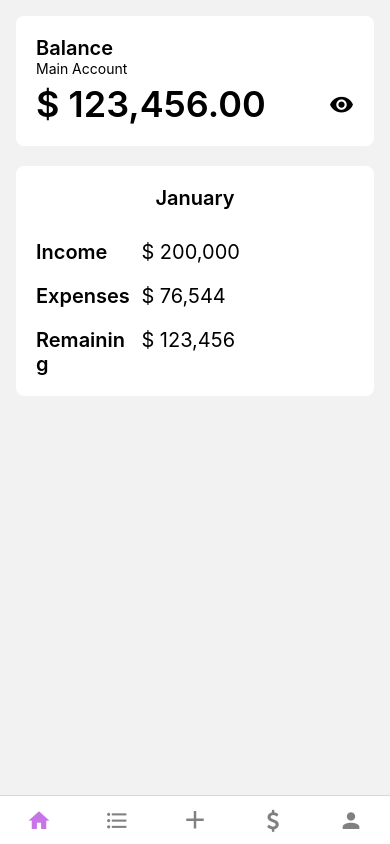
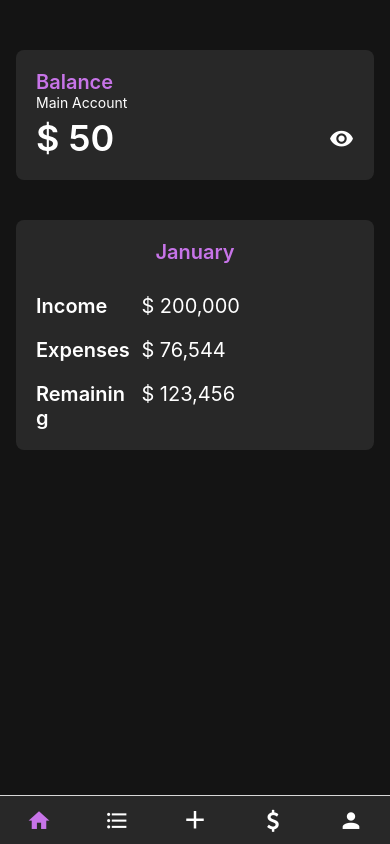
Before and after one commit to choidavid4/savvy, a React Native app: screen /Home in a window 390 px wide. Built offline with nearby package versions, Linux system fonts and the light colour scheme.

Commit message:
shift to dark mode

```diff
--- a/src/components/Button.js
+++ b/src/components/Button.js
@@ -12,7 +12,7 @@ function Button({onPress, text, type}) {
 
 const getStyle = (type) => {
     const result = {
-        backgroundColor: COLORS.accent ,
+        backgroundColor: COLORS.primary ,
         color: COLORS.font,
         borderRadius: 20,
         fontSize: SIZES.p,
@@ -23,7 +23,7 @@ const getStyle = (type) => {
 
     switch(type) {
         case "primary":
-            result.backgroundColor = COLORS.accent;
+            result.backgroundColor = COLORS.primary;
             break;
         case "secondary":
             result.backgroundColor = COLORS.secondary;
--- a/src/router/MenuTabs.js
+++ b/src/router/MenuTabs.js
@@ -1,5 +1,5 @@
 import { createBottomTabNavigator } from '@react-navigation/bottom-tabs';
-import React from 'react'
+import React, { useState } from 'react'
 import Home from '../views/Home';
 import Categories from '../views/Categories';
 import New from '../views/New';
@@ -14,33 +14,34 @@ const Tab = createBottomTabNavigator();
 function MenuTabs() {
     return (
       <Tab.Navigator screenOptions={{
-        headerShown: false
+        headerShown: false,
+        tabBarStyle: { backgroundColor: COLORS.containerBackground }
       }}>
         <Tab.Screen name="Home" component={Home} options={{
-          tabBarIcon: ({ focused, color, size }) => <Icon name="home" size={25} color={focused ? COLORS.accent : "grey"} />,
+          tabBarIcon: ({ focused, color, size }) => <Icon name="home" size={25} color={focused ? COLORS.primary : COLORS.font} />,
           tabBarShowLabel: false
         }}/>
         <Tab.Screen name="Categories" component={Categories}
           options={{
-          tabBarIcon: ({ focused, color, size }) => <Icon name="format-list-bulleted" size={25} color={focused ? COLORS.accent : "grey"} />,
+          tabBarIcon: ({ focused, color, size }) => <Icon name="format-list-bulleted" size={25} color={focused ? COLORS.primary : COLORS.font} />,
           tabBarShowLabel: false
         }}
         />
         <Tab.Screen name="New" component={New}
           options={{
-          tabBarIcon: ({ focused, color, size }) => <Icon name="plus" size={30} color={focused ? COLORS.accent : "grey"} />,
+          tabBarIcon: ({ focused, color, size }) => <Icon name="plus" size={30} color={focused ? COLORS.primary : COLORS.font} />,
           tabBarShowLabel: false
         }}
         />
         <Tab.Screen name="Savings" component={Savings}
           options={{
-          tabBarIcon: ({ focused, color, size }) => <IconFontisto name="dollar" size={22} color={focused ? COLORS.accent : "grey"} />,
+          tabBarIcon: ({ focused, color, size }) => <IconFontisto name="dollar" size={22} color={focused ? COLORS.primary : COLORS.font} />,
           tabBarShowLabel: false
         }}
         />
         <Tab.Screen name="Profile" component={Profile}
           options={{
-          tabBarIcon: ({ focused, color, size }) => <Icon name="account" size={25} color={focused ? COLORS.accent : "grey"} />,
+          tabBarIcon: ({ focused, color, size }) => <Icon name="account" size={25} color={focused ? COLORS.primary : COLORS.font} />,
           tabBarShowLabel: false
         }}
         />
--- a/src/styles/constants.js
+++ b/src/styles/constants.js
@@ -1,8 +1,10 @@
 export const COLORS = {
-    background: '#1f1f1f',
-    font: 'black',
-    accent: '#c774e8',
-    secondary: "#bfbfbf"
+    background: '#141414',
+    containerBackground: "#282828",
+    font: 'white',
+    primary: '#c774e8',
+    secondary: "#505050",
+    accent: "#94F88C"
 }
 
 export const SIZES = {
@@ -11,3 +13,7 @@ export const SIZES = {
     h3: 20,
     p: 14
 }
+
+export const FONTS = {
+    primary: 'Monserrat'
+}
--- a/src/styles/style.js
+++ b/src/styles/style.js
@@ -34,13 +34,16 @@ export const globalStyles = StyleSheet.create({
     mainContainer: {
         flex: 1,
         padding: 16,
+        paddingTop: 50,
         alignItems: 'center',
-        gap: 20
+        gap: 40,
+        backgroundColor: COLORS.background
     },
     card: {
         padding: 20,
         backgroundColor: 'white',
         borderRadius: 8,
-        width: "100%"
+        width: "100%",
+        backgroundColor: COLORS.containerBackground
     }
 });
--- a/src/views/Categories.js
+++ b/src/views/Categories.js
@@ -1,11 +1,11 @@
 import React from 'react'
 import { Text, View } from 'react-native'
-import Title from '../components/Title'
+import { globalStyles } from '../styles/style'
 
 function Categories() {
   return (
-    <View style={{ flex: 1, justifyContent: 'center', alignItems: 'center' }}>
-        <Title>Categories</Title>
+    <View style={globalStyles.mainContainer}>
+        <Text style={ globalStyles.h1 }>Categories</Text>
     </View>
   )
 }
--- a/src/views/Home.js
+++ b/src/views/Home.js
@@ -1,22 +1,28 @@
-import React from 'react'
+import React, { useState } from 'react'
 import { StyleSheet, Text, View } from 'react-native'
 import { globalStyles } from '../styles/style'
 import Icon from 'react-native-vector-icons/MaterialCommunityIcons';
 import { COLORS, SIZES } from '../styles/constants';
 
 function Home() {
+  const [balance, setBalance] = useState(0);
+
+  setTimeout(() => {
+    setBalance(balance + 10);
+  }, 1000)
+
   return (
-    <View style={styles.homeContainer}>
+    <View style={globalStyles.mainContainer}>
         <View style={styles.container}>
-          <Text style={globalStyles.h3} >Balance</Text>
-          <Text style={globalStyles.p} >Main Account</Text>
+          <Text style={{...globalStyles.h3, color: COLORS.primary}} >Balance</Text>
+          <Text style={[globalStyles.p]} >Main Account</Text>
           <View style={{width: '100%', marginTop: 5, flexDirection: 'row', justifyContent: 'space-between', alignItems: 'center'}}>
-            <Text style={globalStyles.h1} >$ 123,456.00</Text>
+            <Text style={[globalStyles.h1]} >$ {balance}</Text>
             <Icon name="eye" size={25} color={COLORS.font} />
           </View>
         </View>
         <View style={{...styles.container, gap: 20}}>
-          <Text style={{...globalStyles.h3, textAlign: "center", marginBottom: 10}}>January</Text>
+          <Text style={{...globalStyles.h3, textAlign: "center", marginBottom: 10, color: COLORS.primary}}>January</Text>
           <View style={styles.horizontalContainer}>
             <Text style={[globalStyles.h3, { width: "30%", textAlign: "left" }]}>Income</Text>
             <Text style={ {...globalStyles.p, fontSize: SIZES.h3} }>$ 200,000</Text>
@@ -39,13 +45,15 @@ const styles = StyleSheet.create({
     flex: 1,
     padding: 16,
     alignItems: 'center',
-    gap: 20
+    gap: 20,
+    backgroundColor: COLORS.background
   },
   container: {
     padding: 20,
     backgroundColor: 'white',
     borderRadius: 8,
-    width: "100%"
+    width: "100%",
+    backgroundColor: COLORS.containerBackground
   },
   horizontalContainer: {
     flexDirection: 'row',
--- a/src/views/New.js
+++ b/src/views/New.js
@@ -4,16 +4,18 @@ import { globalStyles } from '../styles/style'
 import Button from '../components/Button'
 import { Controller, useForm } from 'react-hook-form'
 import DatePicker from 'react-native-date-picker'
+import { COLORS } from '../styles/constants'
 
 function New() {
   const [date, setDate] = useState(new Date());
+  const [isIncome, setIsIncome] = useState(true);
   const { control, handleSubmit } = useForm();
 
   return (
     <View style={globalStyles.mainContainer}>
       <View style={{ ...globalStyles.horizontalContainer, justifyContent: 'space-around' }}>
-        <Button text={"Income"} onPress={() => {}} type={"primary"}/>
-        <Button text={"Expense"} onPress={() => {}} type={"secondary"}/>
+        <Button text={"Income"} onPress={() => { setIsIncome(true) }} type={isIncome ? "primary" : "secondary"}/>
+        <Button text={"Expense"} onPress={() => { setIsIncome(false) }} type={!isIncome ? "primary" : "secondary"}/>
       </View>
       <View style={ globalStyles.card }>
         <Controller
@@ -22,8 +24,9 @@ function New() {
           render={({ field }) => (
           <TextInput
             {...field}
-            style={ {...globalStyles.h1, width: "100%", textAlign: 'center'} }
-            placeholder="Value"
+            style={ {...globalStyles.h1, width: "100%", textAlign: 'center', color: COLORS.font} }
+            placeholder="Amount"
+            placeholderTextColor= { COLORS.font }
           />
         )}
         />
@@ -33,24 +36,27 @@ function New() {
           render={({ field }) => (
           <TextInput
             {...field}
-            style={{width: "100%", textAlign: 'center'}}
+            style={{width: "100%", textAlign: 'center', color: COLORS.font}}
             placeholder="Description"
+            placeholderTextColor= { COLORS.font }
           />
         )}
         />
       </View>
       <View style={{ width: "100%" }}>
         <Text style={globalStyles.bold}>Date:</Text>
-        <DatePicker date={date} onDateChange={setDate} />
+        <View style={{ alignItems: "center" }}>
+          <DatePicker mode="date" fadeToColor={COLORS.background} textColor={COLORS.font} date={date} onDateChange={setDate} />
+        </View>
       </View>
-      <View style={{ width: "100%" }}>
+      {/* <View style={{ width: "100%" }}>
         <Text style={globalStyles.bold}>Category:</Text>
         <Text>SELECT</Text>
       </View>
       <View style={{ width: "100%" }}>
         <Text style={globalStyles.bold}>Account:</Text>
         <Text>SELECT</Text>
-      </View>
+      </View> */}
       <Button text={"SAVE"} onPress={() => {}} type={"primary"}/>
     </View>
   )
--- a/src/views/Profile.js
+++ b/src/views/Profile.js
@@ -1,11 +1,11 @@
 import React from 'react'
 import { Text, View } from 'react-native'
-import Title from '../components/Title'
+import { globalStyles } from '../styles/style'
 
 function Profile() {
   return (
-    <View style={{ flex: 1, justifyContent: 'center', alignItems: 'center' }}>
-        <Title>Profile</Title>
+    <View style={globalStyles.mainContainer}>
+        <Text style={ globalStyles.h1 }>Profile</Text>
     </View>
   )
 }
--- a/src/views/Savings.js
+++ b/src/views/Savings.js
@@ -1,11 +1,11 @@
 import React from 'react'
 import { Text, View } from 'react-native'
-import Title from '../components/Title'
+import { globalStyles } from '../styles/style'
 
 function Savings() {
   return (
-    <View style={{ flex: 1, justifyContent: 'center', alignItems: 'center' }}>
-        <Title>Savings</Title>
+    <View style={globalStyles.mainContainer}>
+        <Text style={ globalStyles.h1 }>Savings</Text>
     </View>
   )
 }
```
Also changed, not shown: 1 other file (tests, documents, lock files or other folders).
